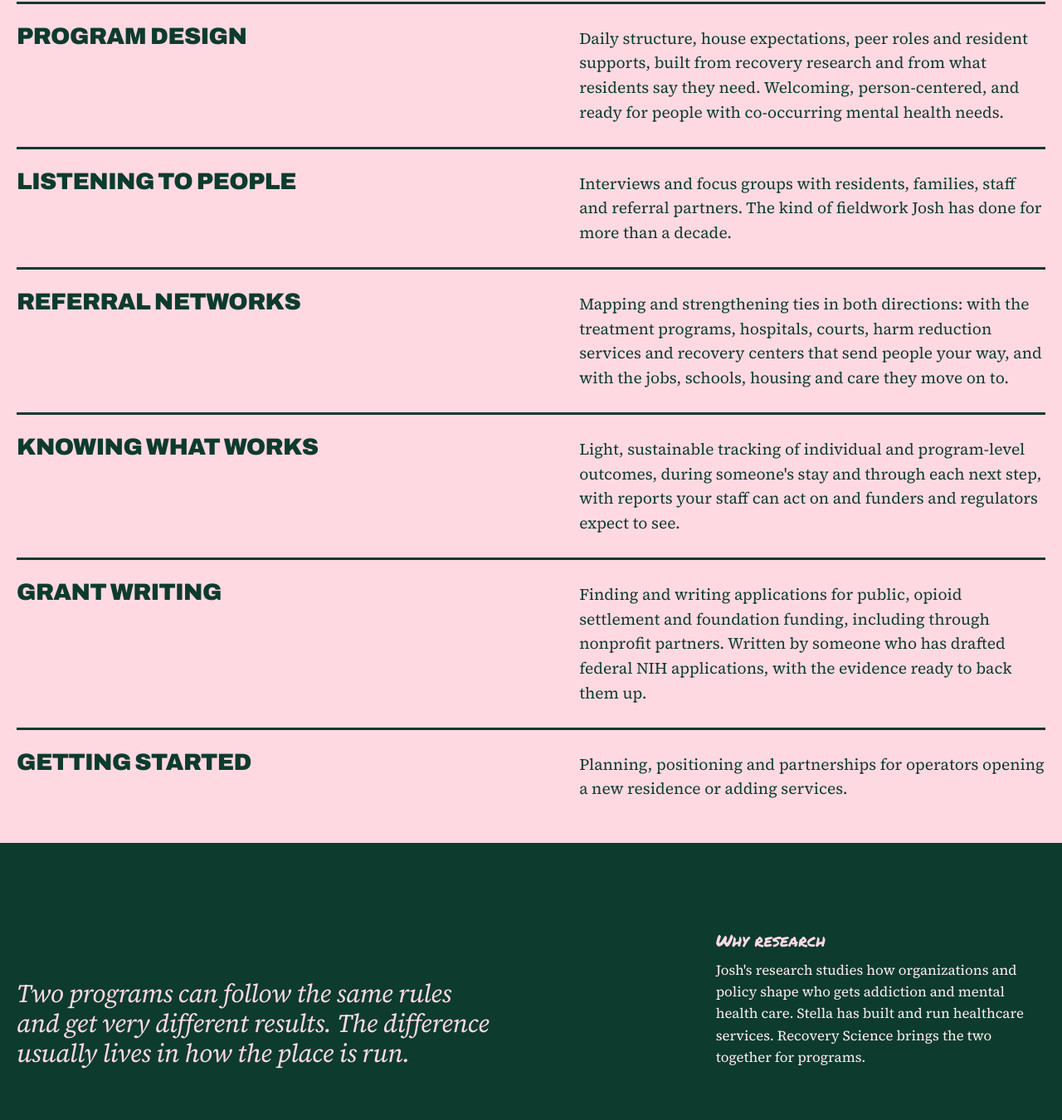
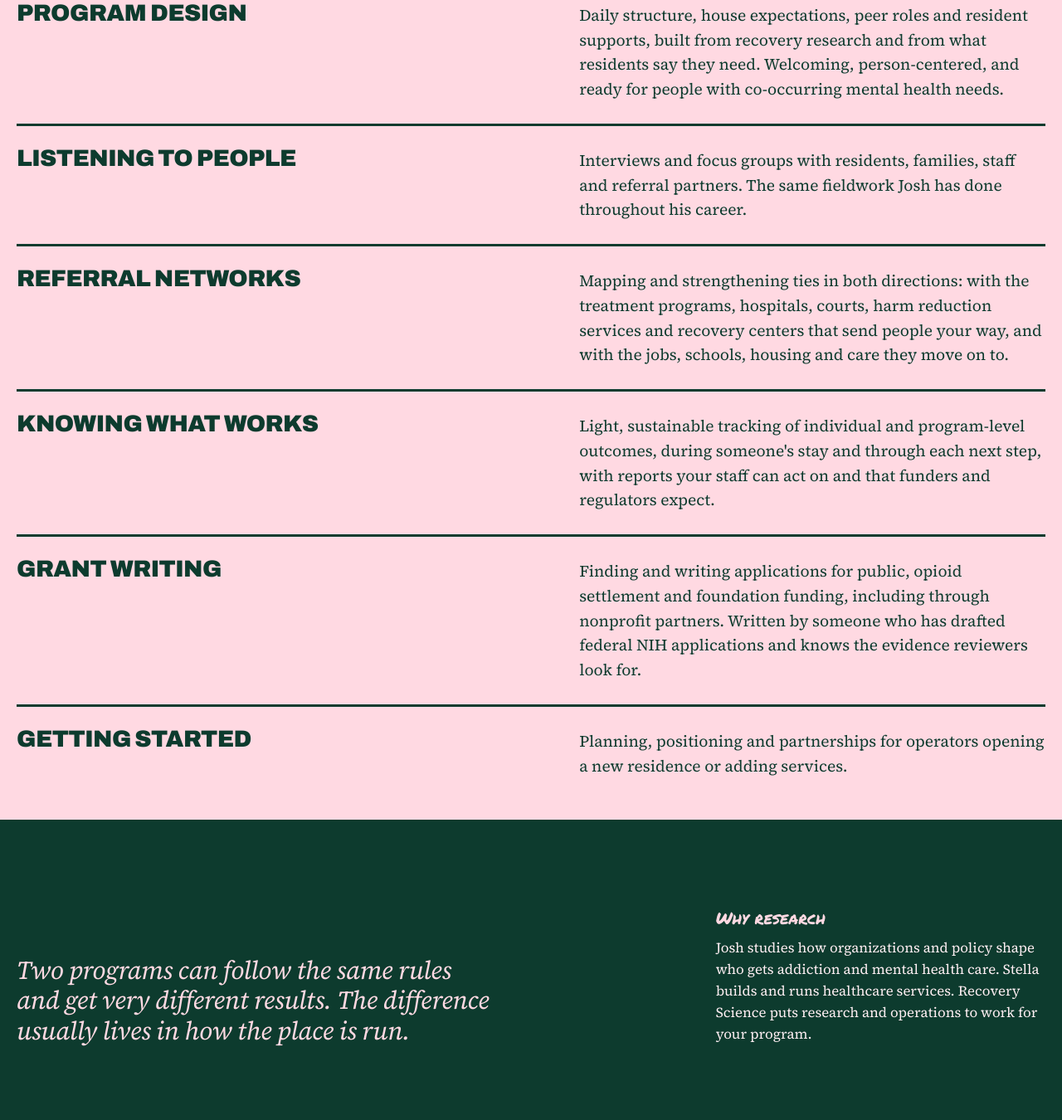
Before and after one commit to recoveryscience/recoveryscience.github.io, a plain HTML site: page index.html in a window 1280 px wide. Shown: the part 810-2160 px from the top of the page at 83% size. Drawn offline with Linux system fonts and the light colour scheme.

Commit message:
Polish site copy

```diff
--- a/index.html
+++ b/index.html
@@ -113,7 +113,7 @@ footer{display:flex;justify-content:space-between;gap:12px;flex-wrap:wrap;paddin
   <header class="hero">
     <h1>Help people find your program, get better, and <span class="knock">stay connected</span> as their lives move forward.</h1>
     <div class="hero-foot">
-      <p class="lede">We build clinical and nonclinical offerings for recovery residences and treatment programs that strengthen peer support, case management and outcomes, and we write the grants that pay for them. Better outcomes help residents, and they help the house too: stronger certification reviews, more referrals and steadier revenue. It's a return on investment you can show owners and investors.</p>
+      <p class="lede">We help recovery residences and treatment programs build stronger peer support, case management and outcomes tracking, and we write the grants that pay for them. Better outcomes help residents and the house alike: stronger certification reviews, more referrals and steadier revenue. It's a return on investment you can show owners and investors.</p>
       <p class="tag">Research-driven programs for recovery residences. Based in New York, working anywhere.</p>
     </div>
   </header>
@@ -125,10 +125,10 @@ footer{display:flex;justify-content:space-between;gap:12px;flex-wrap:wrap;paddin
   <section class="what" aria-labelledby="what-h">
     <h2 id="what-h">What we do</h2>
     <div class="svc"><h3>Program design</h3><p>Daily structure, house expectations, peer roles and resident supports, built from recovery research and from what residents say they need. Welcoming, person-centered, and ready for people with co-occurring mental health needs.</p></div>
-    <div class="svc"><h3>Listening to people</h3><p>Interviews and focus groups with residents, families, staff and referral partners. The kind of fieldwork Josh has done for more than a decade.</p></div>
+    <div class="svc"><h3>Listening to people</h3><p>Interviews and focus groups with residents, families, staff and referral partners. The same fieldwork Josh has done throughout his career.</p></div>
     <div class="svc"><h3>Referral networks</h3><p>Mapping and strengthening ties in both directions: with the treatment programs, hospitals, courts, harm reduction services and recovery centers that send people your way, and with the jobs, schools, housing and care they move on to.</p></div>
-    <div class="svc"><h3>Knowing what works</h3><p>Light, sustainable tracking of individual and program-level outcomes, during someone's stay and through each next step, with reports your staff can act on and funders and regulators expect to see.</p></div>
-    <div class="svc"><h3>Grant writing</h3><p>Finding and writing applications for public, opioid settlement and foundation funding, including through nonprofit partners. Written by someone who has drafted federal NIH applications, with the evidence ready to back them up.</p></div>
+    <div class="svc"><h3>Knowing what works</h3><p>Light, sustainable tracking of individual and program-level outcomes, during someone's stay and through each next step, with reports your staff can act on and that funders and regulators expect.</p></div>
+    <div class="svc"><h3>Grant writing</h3><p>Finding and writing applications for public, opioid settlement and foundation funding, including through nonprofit partners. Written by someone who has drafted federal NIH applications and knows the evidence reviewers look for.</p></div>
     <div class="svc"><h3>Getting started</h3><p>Planning, positioning and partnerships for operators opening a new residence or adding services.</p></div>
   </section>
 </div>
@@ -136,7 +136,7 @@ footer{display:flex;justify-content:space-between;gap:12px;flex-wrap:wrap;paddin
 <div class="ink">
   <div class="wrap">
     <blockquote>Two programs can follow the same rules and get very different results. The difference usually lives in how the place is run.</blockquote>
-    <p class="side"><strong>Why research</strong>Josh's research studies how organizations and policy shape who gets addiction and mental health care. Stella has built and run healthcare services. Recovery Science brings the two together for programs.</p>
+    <p class="side"><strong>Why research</strong>Josh studies how organizations and policy shape who gets addiction and mental health care. Stella builds and runs healthcare services. Recovery Science puts research and operations to work for your program.</p>
   </div>
 </div>
 
@@ -147,7 +147,7 @@ footer{display:flex;justify-content:space-between;gap:12px;flex-wrap:wrap;paddin
     <div class="svc"><h3>Services people want and use</h3><p>The plan asks for services that are desired, valued and utilized. We find out what residents and families actually want, and build it in.</p></div>
     <div class="svc"><h3>Measured outcomes</h3><p>The state is moving toward individual and program-level outcomes across the continuum. We help programs set up measures now, before they're required.</p></div>
     <div class="svc"><h3>Co-occurring needs</h3><p>With a new Co-Occurring Capable designation on the way, we help programs screen for and support mental health needs like depression and ADHD.</p></div>
-    <div class="svc"><h3>Young adults</h3><p>The state is opening youth clubhouses and its first young adult recovery residence. Young adults have been the focus of Josh's research for years.</p></div>
+    <div class="svc"><h3>Young adults</h3><p>The state is opening youth clubhouses and its first young adult recovery residence. Young adults have long been the focus of Josh's research.</p></div>
     <div class="svc"><h3>Housing and recovery after treatment</h3><p>The plan commits to supportive housing for people leaving residential treatment. We help residences become the next step people are referred to.</p></div>
     <p class="ny-note">Recovery Science is independent and not affiliated with or endorsed by NYS OASAS.</p>
   </section>
```
